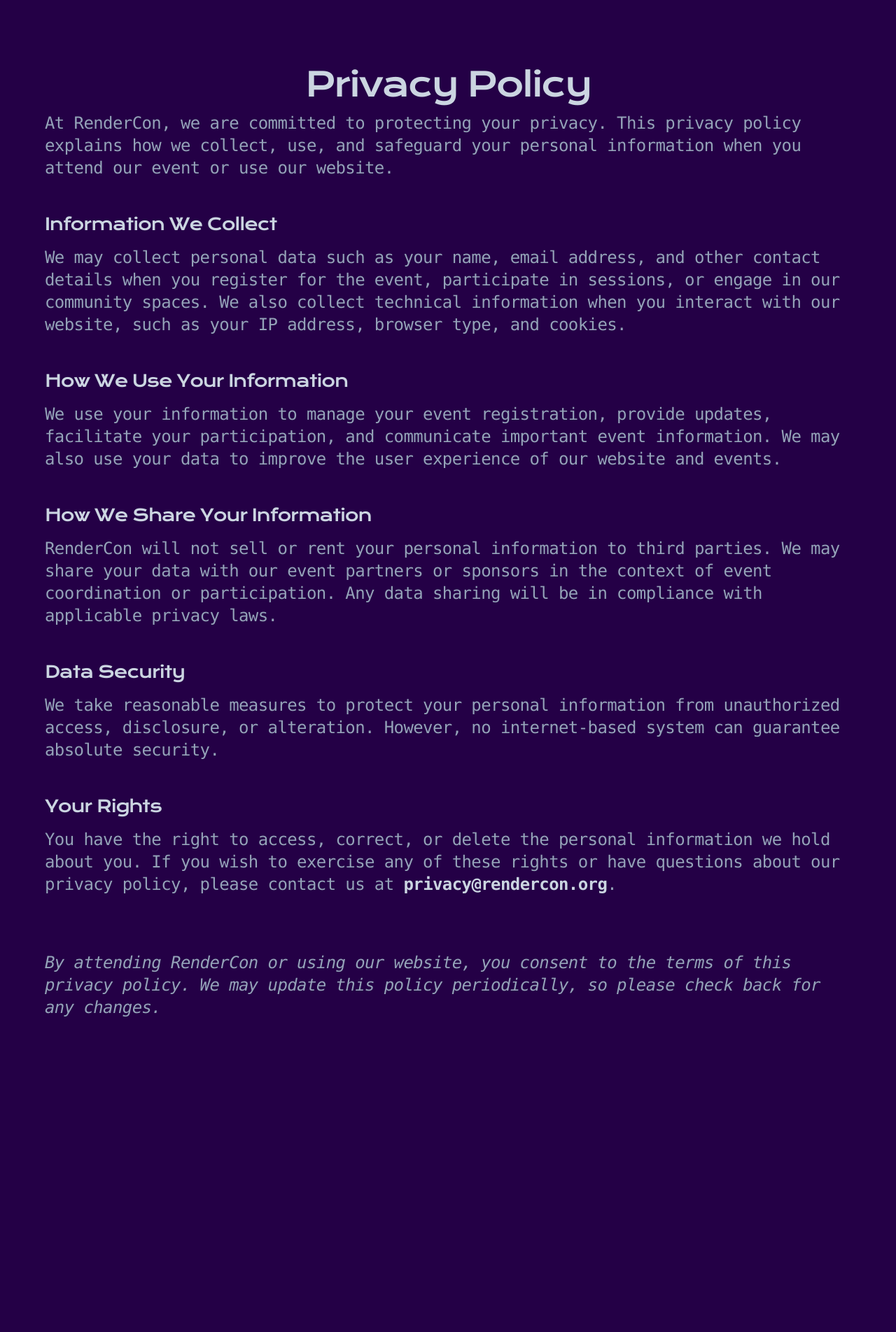
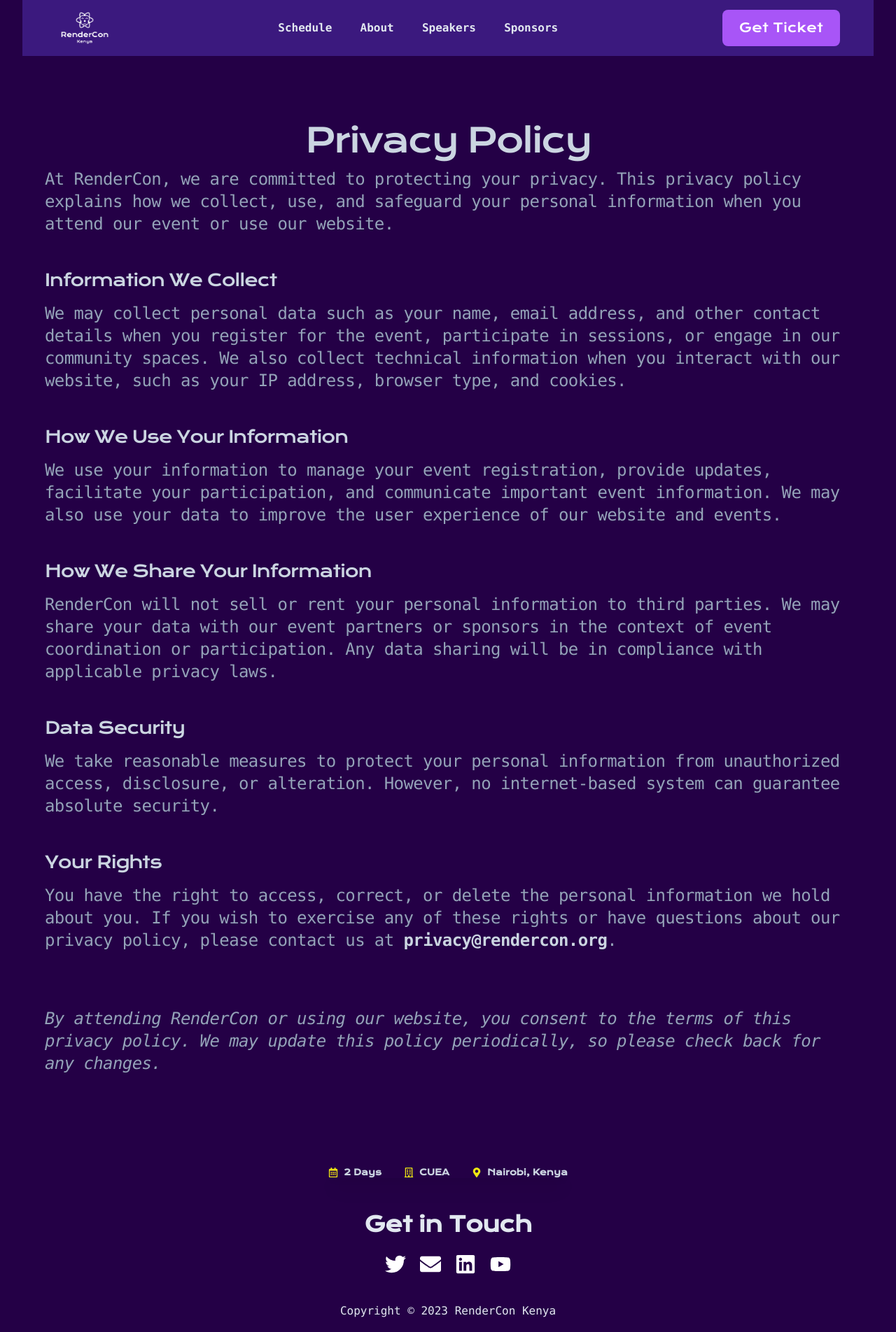
Before and after one commit to rendercon/RenderconKeWeb, a Next.js app: page /privacy-policy in a window 1280 px wide. Shown: the top 1904 px of the page at 70% size. Before the commit the page ends 1552 px from the top, so only its background shows below. Built offline with nearby package versions, Linux system fonts and the light colour scheme; no server answers.

Commit message:
Add the more descriptive schedule

```diff
--- a/src/app/code-of-conduct/page.tsx
+++ b/src/app/code-of-conduct/page.tsx
@@ -16,7 +16,7 @@
             <p className="mt-4 font-mono text-2xl tracking-tight text-slate-400">
               All attendees, speakers, sponsors, and volunteers at RenderCon are required to follow this Code of Conduct. Organizers will strictly enforce it throughout the events and community gatherings. We expect cooperation from all participants to help ensure a safe environment for everybody.
               <br/><br/>
-              In case you have identified a breach of our CoC, please approach our crew (look for SUDO or CREW tags on crew members, or purple reflector jackets labeled "CREW") immediately or contact our CoC enforcement team — <span className="font-black text-slate-300">coc@rendercon.org</span>.
+              In case you have identified a breach of our CoC, please approach our crew (look for SUDO or CREW tags on crew members, or purple reflector jackets labeled &ldquo;CREW&rdquo;) immediately or contact our CoC enforcement team &mdash; <span className="font-black text-slate-300">coc@rendercon.org</span>.
             </p>
 
             <h4 className="font-display mt-12 text-xl font-medium tracking-tighter text-slate-300 sm:text-2xl">
--- a/src/app/privacy-policy/page.tsx
+++ b/src/app/privacy-policy/page.tsx
@@ -1,8 +1,11 @@
 import { Container } from "../components/Container";
+import Footer from "../components/Footer";
+import { Header } from "../components/Header";
 
 export default function PrivacyPolicyPage() {
   return (
     <Container className="text-center lg:text-left">
+      <Header/>
       <div className="mx-auto max-w-7xl py-16 px-4 sm:py-24 sm:px-6 lg:px-8">
         <div>
           <h2 className="font-display text-4xl font-medium text-center tracking-tighter text-slate-300 sm:text-5xl">
@@ -76,6 +79,8 @@
           </p>
         </div>
       </div>
+      <Footer/>
+
     </Container>
   );
 }
```
